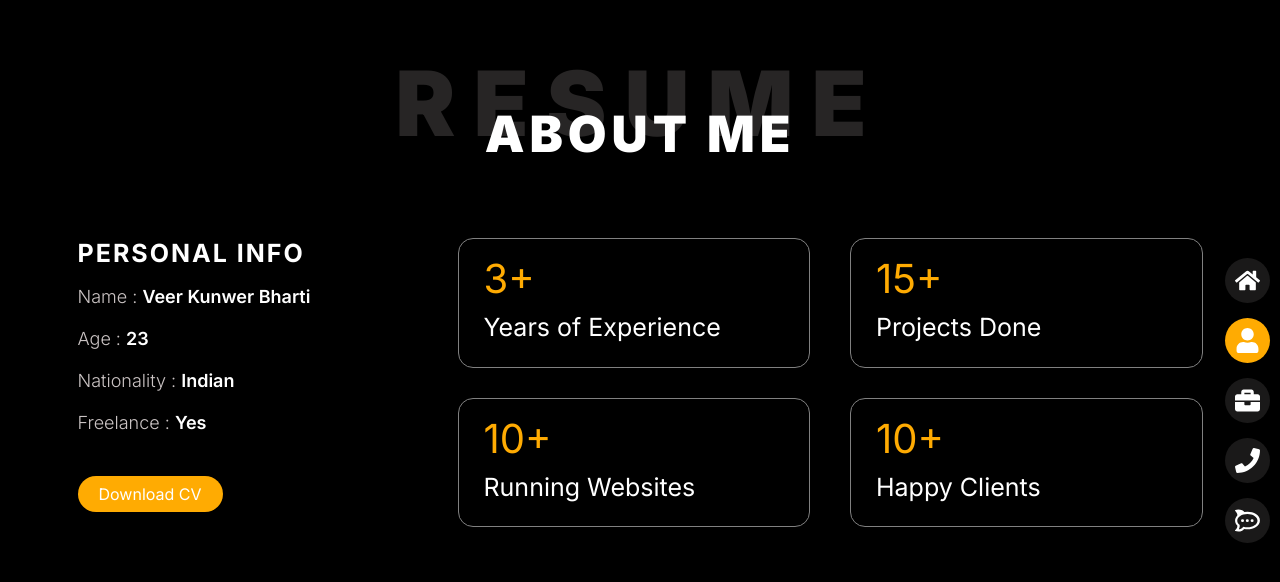
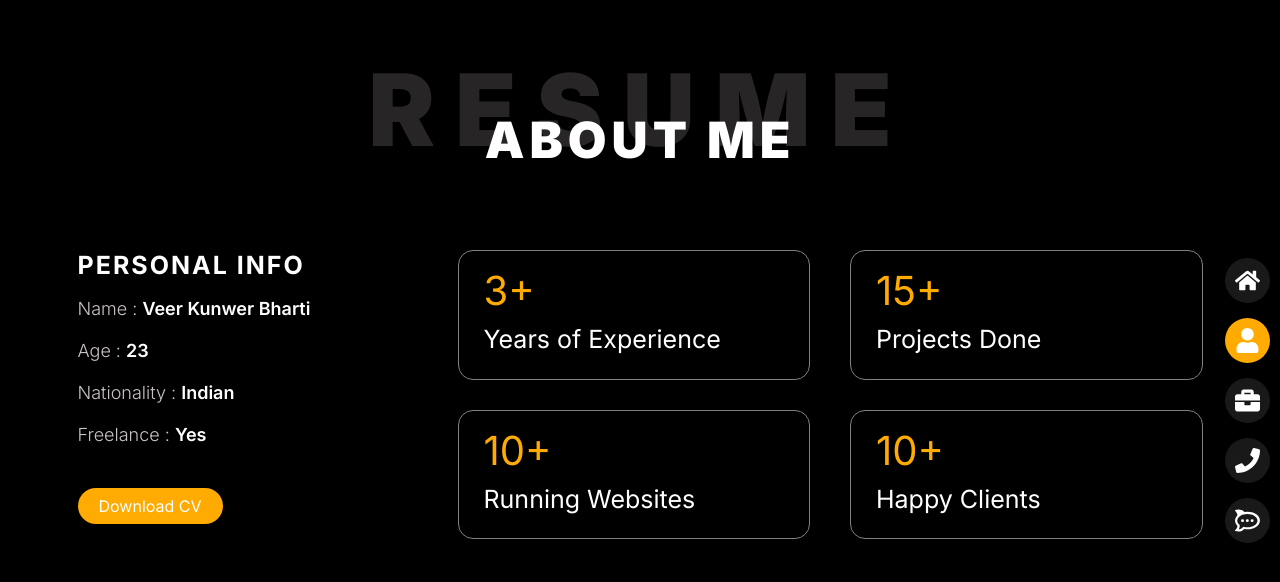
Before and after one commit to nextoncode/veerkbharti-nextjs, a Next.js app: page /about in a window 1280 px wide. Shown: the top 582 px of the page. Built offline with nearby package versions, Linux system fonts and the light colour scheme; a web font is replaced by a local one.

Commit message:
Updated section main title

```diff
--- a/src/components/Titles/title.module.css
+++ b/src/components/Titles/title.module.css
@@ -11,8 +11,8 @@
 }
 
 .sectionMainTitle h2 {
-  font-size: 9rem;
-  letter-spacing: 1.8rem;
+  font-size: 10rem;
+  letter-spacing: 2rem;
   color: rgb(39, 37, 37);
 }
 
```
